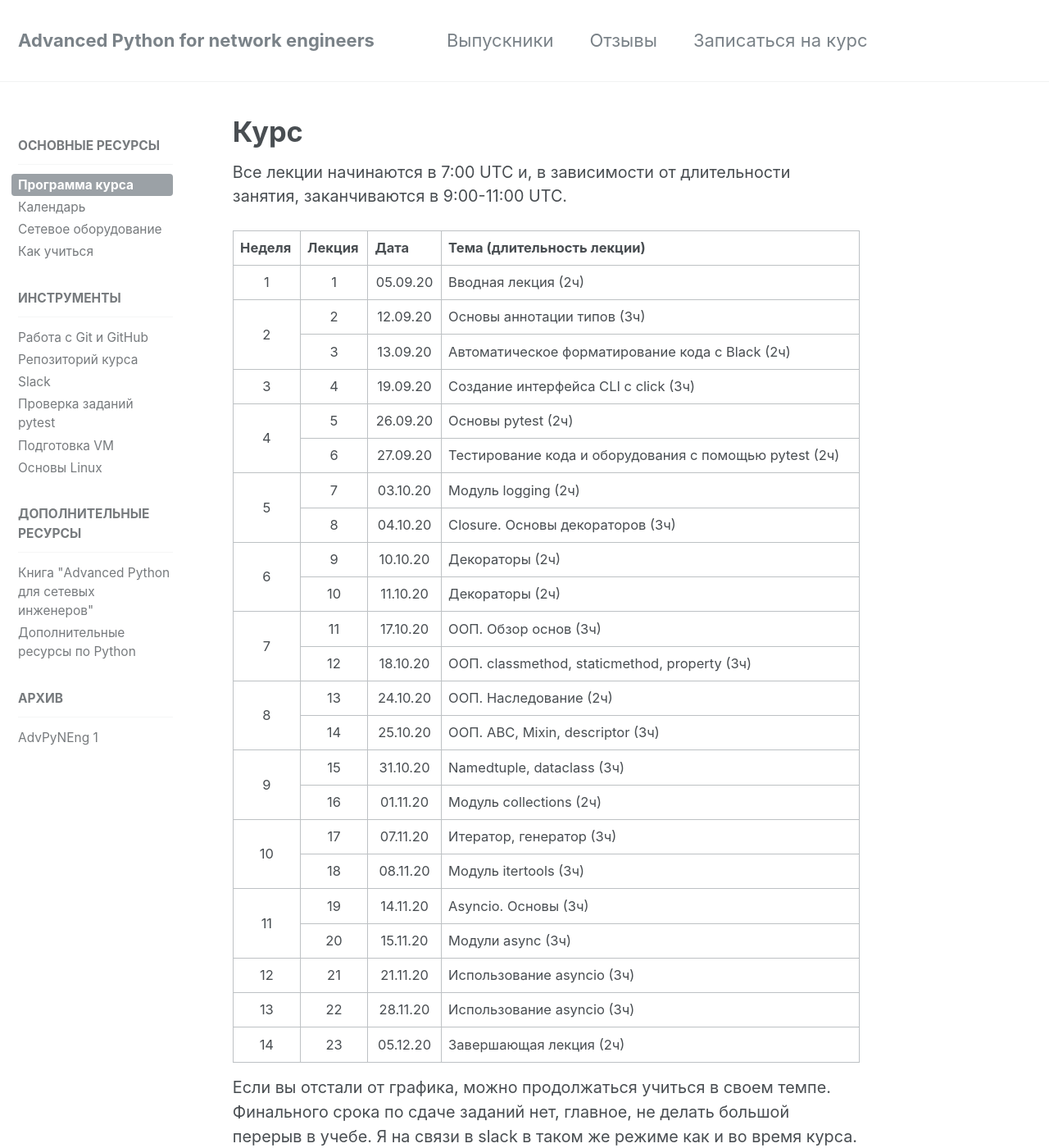
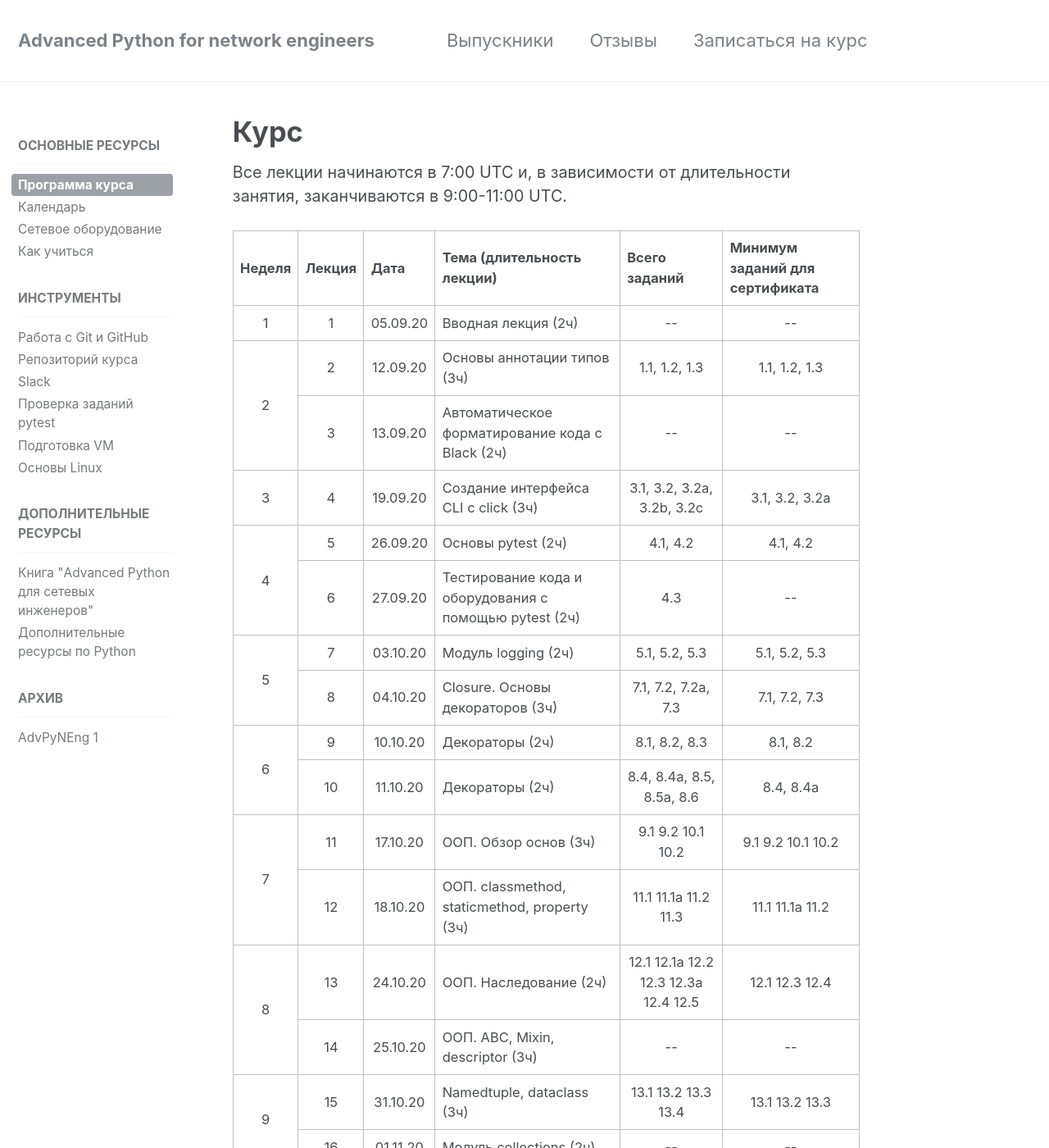
Before and after one commit to advpyneng/advpyneng.github.io, a Jekyll site: the page built from _pages/course.md, in a window 1280 px wide and 1400 px high. Shown: the whole window at 82% size. Built offline with Jekyll 4.4.1, drawn with Linux system fonts in a browser that asks for light colours; comment, search, counter and statistics services are not loaded; some of the changed text lies outside the part shown.

Commit message:
В расписание добавлены задания

```diff
--- a/_pages/course.md
+++ b/_pages/course.md
@@ -12,135 +12,183 @@ permalink: /course/
     <th align="center">Лекция</th>
     <th align="center">Дата</th>
     <th align="center">Тема (длительность лекции)</th>
+    <th align="center">Всего заданий</th>
+    <th align="center">Минимум заданий для сертификата</th>
  </tr>
  <tr>
     <td align="center">1</td>
     <td align="center">1</td>
     <td align="center">05.09.20</td>
     <td>Вводная лекция (2ч)</td>
+    <td align="center">--</td>
+    <td align="center">--</td>
  </tr>
  <tr>
     <td rowspan="2" align="center">2</td>
     <td align="center">2</td>
     <td align="center">12.09.20</td>
     <td>Основы аннотации типов (3ч)</td>
+    <td align="center">1.1, 1.2, 1.3</td>
+    <td align="center">1.1, 1.2, 1.3</td>
  </tr>
  <tr>
     <td align="center">3</td>
     <td align="center">13.09.20</td>
     <td>Автоматическое форматирование кода с Black (2ч)</td>
+    <td align="center">--</td>
+    <td align="center">--</td>
  </tr>
  <tr>
     <td align="center">3</td>
     <td align="center">4</td>
     <td align="center">19.09.20</td>
     <td>Создание интерфейса CLI с click (3ч)</td>
+    <td align="center">3.1, 3.2, 3.2a, 3.2b, 3.2c</td>
+    <td align="center">3.1, 3.2, 3.2a</td>
  </tr>
  <tr>
     <td rowspan="2" align="center">4</td>
     <td align="center">5</td>
     <td align="center">26.09.20</td>
     <td>Основы pytest (2ч)</td>
+    <td align="center">4.1, 4.2</td>
+    <td align="center">4.1, 4.2</td>
  </tr>
  <tr>
     <td align="center">6</td>
     <td align="center">27.09.20</td>
     <td>Тестирование кода и оборудования с помощью pytest (2ч)</td>
+    <td align="center">4.3</td>
+    <td align="center">--</td>
  </tr>
  <tr>
     <td rowspan="2" align="center">5</td>
     <td align="center">7</td>
     <td align="center">03.10.20</td>
     <td>Модуль logging (2ч)</td>
+    <td align="center">5.1, 5.2, 5.3</td>
+    <td align="center">5.1, 5.2, 5.3</td>
  </tr>
  <tr>
     <td align="center">8</td>
     <td align="center">04.10.20</td>
     <td>Closure. Основы декораторов (3ч)</td>
+    <td align="center">7.1, 7.2, 7.2a, 7.3</td>
+    <td align="center">7.1, 7.2, 7.3</td>
  </tr>
  <tr>
     <td rowspan="2" align="center">6</td>
     <td align="center">9</td>
     <td align="center">10.10.20</td>
     <td>Декораторы (2ч)</td>
+    <td align="center">8.1, 8.2, 8.3</td>
+    <td align="center">8.1, 8.2</td>
  </tr>
  <tr>
     <td align="center">10</td>
     <td align="center">11.10.20</td>
     <td>Декораторы (2ч)</td>
+    <td align="center">8.4, 8.4a, 8.5, 8.5a, 8.6</td>
+    <td align="center">8.4, 8.4a</td>
  </tr>
  <tr>
     <td rowspan="2" align="center">7</td>
     <td align="center">11</td>
     <td align="center">17.10.20</td>
     <td>ООП. Обзор основ (3ч)</td>
+    <td align="center">9.1 9.2 10.1 10.2</td>
+    <td align="center">9.1 9.2 10.1 10.2</td>
  </tr>
  <tr>
     <td align="center">12</td>
     <td align="center">18.10.20</td>
     <td>ООП. classmethod, staticmethod, property (3ч)</td>
+    <td align="center">11.1 11.1a 11.2 11.3</td>
+    <td align="center">11.1 11.1a 11.2</td>
  </tr>
  <tr>
     <td rowspan="2" align="center">8</td>
     <td align="center">13</td>
     <td align="center">24.10.20</td>
     <td>ООП. Наследование (2ч)</td>
+    <td align="center">12.1 12.1a 12.2 12.3 12.3a 12.4 12.5</td>
+    <td align="center">12.1 12.3 12.4</td>
  </tr>
  <tr>
     <td align="center">14</td>
     <td align="center">25.10.20</td>
     <td>ООП. ABC, Mixin, descriptor (3ч)</td>
+    <td align="center">--</td>
+    <td align="center">--</td>
  </tr>
  <tr>
     <td rowspan="2" align="center">9</td>
     <td align="center">15</td>
     <td align="center">31.10.20</td>
     <td>Namedtuple, dataclass (3ч)</td>
+    <td align="center">13.1 13.2 13.3 13.4</td>
+    <td align="center">13.1 13.2 13.3</td>
  </tr>
  <tr>
     <td align="center">16</td>
     <td align="center">01.11.20</td>
     <td>Модуль collections (2ч)</td>
+    <td align="center">--</td>
+    <td align="center">--</td>
  </tr>
  <tr>
     <td rowspan="2" align="center">10</td>
     <td align="center">17</td>
     <td align="center">07.11.20</td>
     <td>Итератор, генератор (3ч)</td>
+    <td align="center">14.1, 14.1a, 14.1b, 14.2, 14.3, 14.4</td>
+    <td align="center">14.1, 14.1a, 14.2, 14.4</td>
  </tr>
  <tr>
     <td align="center">18</td>
     <td align="center">08.11.20</td>
     <td>Модуль itertools (3ч)</td>
+    <td align="center">--</td>
+    <td align="center">--</td>
  </tr>
  <tr>
     <td rowspan="2" align="center">11</td>
     <td align="center">19</td>
     <td align="center">14.11.20</td>
     <td>Asyncio. Основы (3ч)</td>
+    <td align="center">--</td>
+    <td align="center">--</td>
  </tr>
  <tr>
     <td align="center">20</td>
     <td align="center">15.11.20</td>
     <td>Модули async (3ч)</td>
+    <td align="center">17.1, 17.2, 17.3, 17.4, 17.5, 17.5a</td>
+    <td align="center">17.1, 17.2, 17.3</td>
  </tr>
  <tr>
     <td align="center">12</td>
     <td align="center">21</td>
     <td align="center">21.11.20</td>
     <td>Использование asyncio (3ч)</td>
+    <td align="center">--</td>
+    <td align="center">--</td>
  </tr>
  <tr>
     <td align="center">13</td>
     <td align="center">22</td>
     <td align="center">28.11.20</td>
     <td>Использование asyncio (3ч)</td>
+    <td align="center">18.1, 18.2, 18.3, 18.4, 18.5, 18.6</td>
+    <td align="center">18.1, 18.2, 18.4</td>
  </tr>
  <tr>
     <td align="center">14</td>
     <td align="center">23</td>
     <td align="center">05.12.20</td>
     <td>Завершающая лекция (2ч)</td>
+    <td align="center">--</td>
+    <td align="center">--</td>
  </tr>
 </table>
 
```
